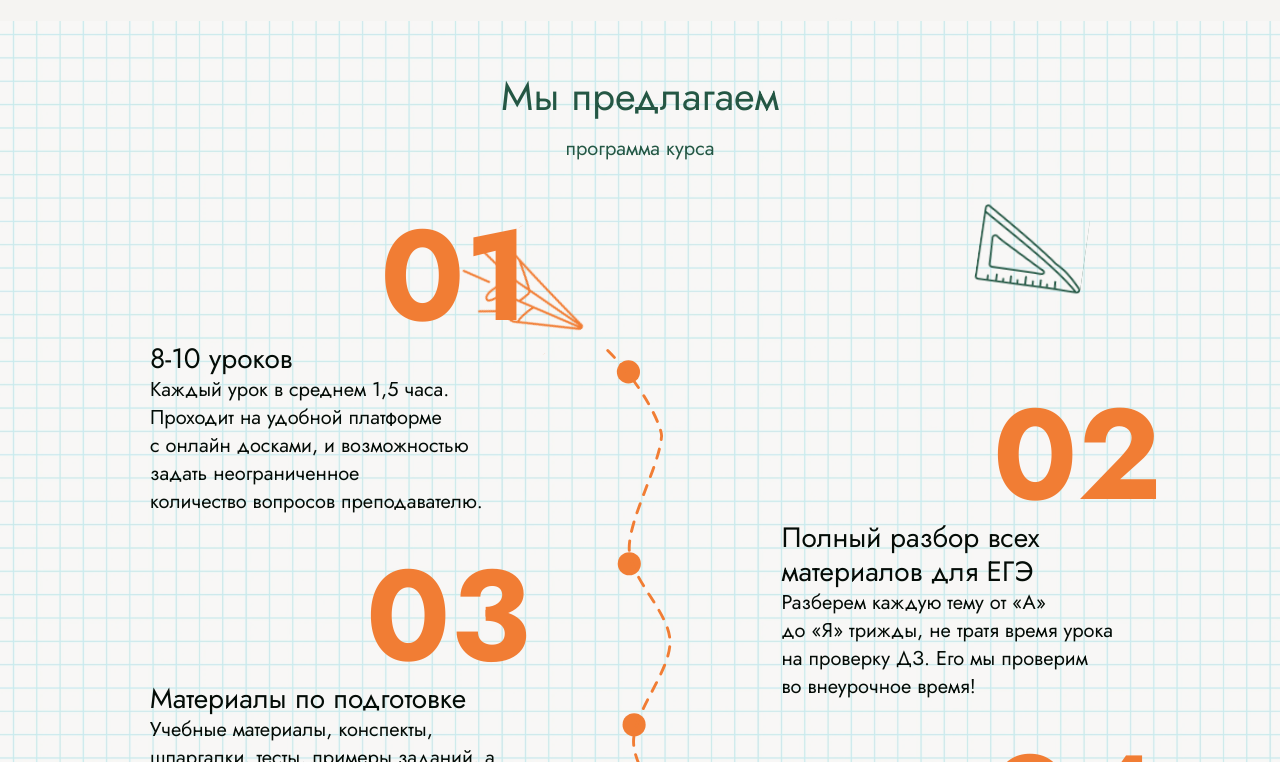
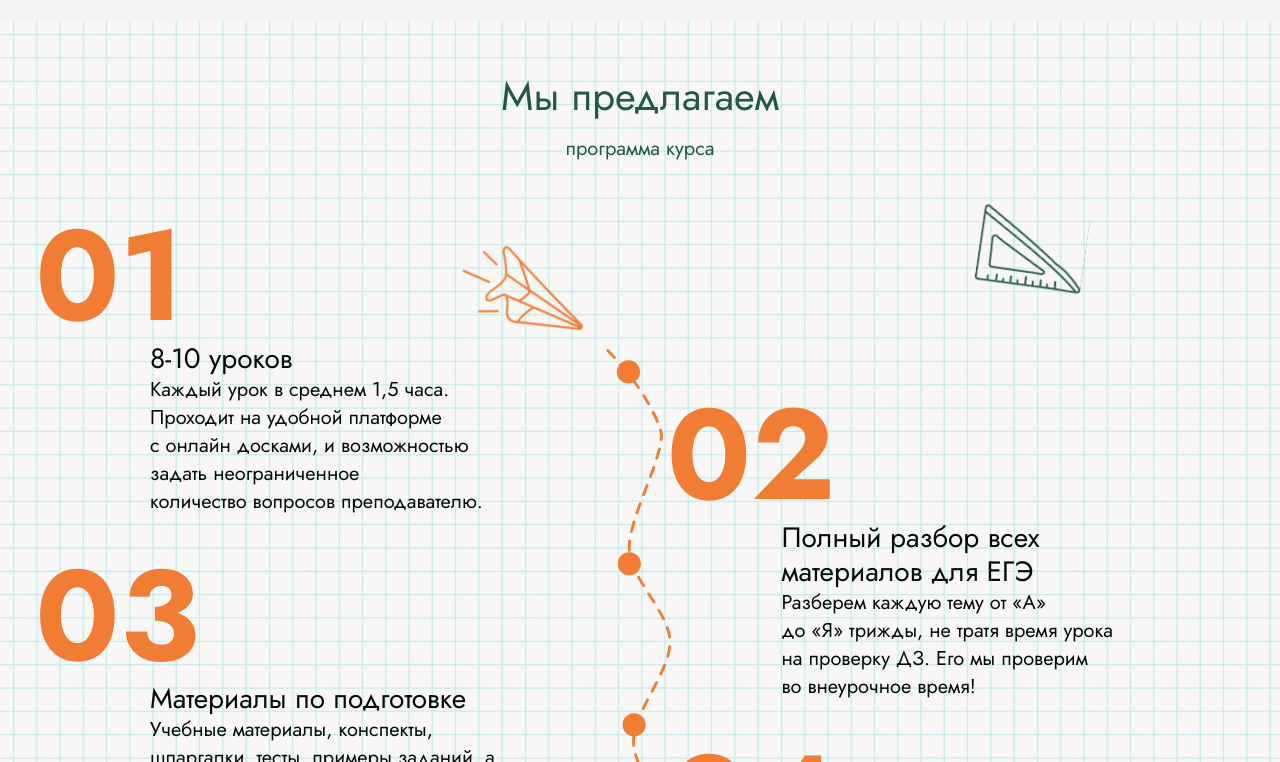
Before and after one commit to TohaDoku/x-shkola, a Next.js app: page / in a window 1280 px wide. Shown: the part 2766-3528 px from the top of the page. Built offline with nearby package versions, Linux system fonts and the light colour scheme.

Commit message:
Исправил проект

```diff
--- a/app/components/Main/Main.jsx
+++ b/app/components/Main/Main.jsx
@@ -38,6 +38,7 @@ export default function Main() {
                           width={136}
                           height={136}
                           alt="Параллелограм"
+                          unoptimized
                         />
                         <h3>
                             Поднимем уровень
@@ -50,6 +51,7 @@ export default function Main() {
                           width={106}
                           height={106}
                           alt="Параллелограм"
+                          unoptimized
                         />
                         <h3>
                             Пройдем все этапы ЕГЭ вместе
@@ -61,6 +63,7 @@ export default function Main() {
                           width={136}
                           height={136}
                           alt="Параллелограм"
+                          unoptimized
                         />
                         <h3>
                             Поможем в решении домашек в школе
@@ -72,6 +75,7 @@ export default function Main() {
                           width={136}
                           height={136}
                           alt="Параллелограм"
+                          unoptimized
                         />
                         <h3>
                             Отработаем пробник <br />
--- a/app/components/Offer/Offer.css
+++ b/app/components/Offer/Offer.css
@@ -84,5 +84,5 @@
     font-weight: 700;
     position: absolute;
     top: -80px;
-    left: -15;
+    left: -15px;
 }
```
